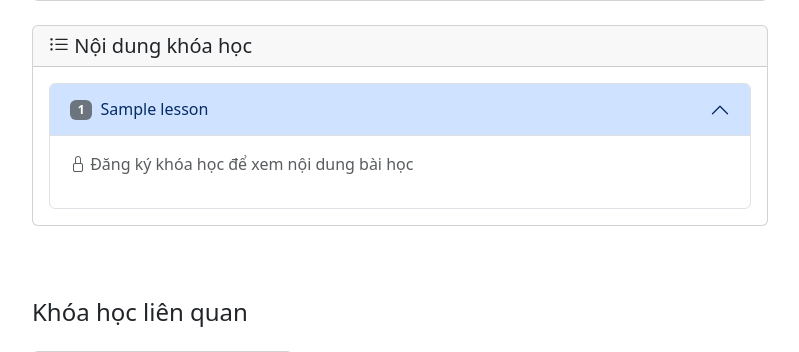
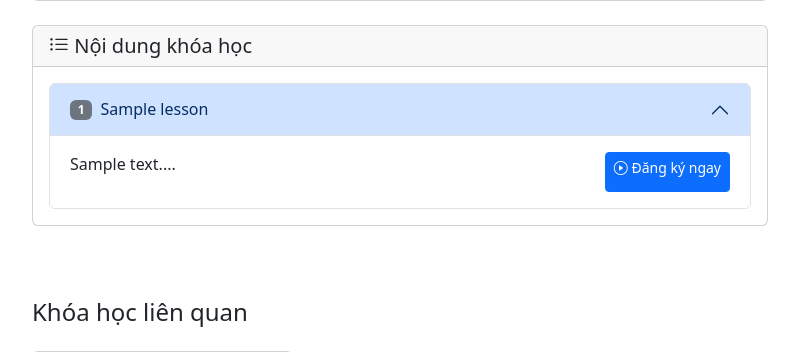
Before and after one commit to LoudlyDawn2108/CNWeb_BTTH02, a PHP site: template views/courses/detail.php in a window 1280 px wide. Shown: the part 746-1098 px from the top of the page, without its empty margins (50-849 px from the left). Run offline with PHP 8.4, Linux system fonts and the light colour scheme; the template is opened without the code that fills it: most values are stand-ins (such as "Sample title", 1, 10 or a date in 2020); grey boxes marked "Sample" are stand-in pictures.

Commit message:
#1 Refactor CourseController and view models: enhance type safety by updating method signatures and improve detail view layout for better user experience

```diff
--- a/controllers/CourseController.php
+++ b/controllers/CourseController.php
@@ -102,7 +102,7 @@ class CourseController extends Controller {
     /**
      * Display course details
      */
-    public function detail($id) {
+    public function detail($id): void {
         $c = new CourseTable();
         $cat = new CategoryTable();
         $u = new UserTable();
@@ -112,7 +112,7 @@ class CourseController extends Controller {
         /** @var CourseView $course */
         $course = Course::query()
                         ->select(
-                            ["$c.*", "$cat->NAME as category_name", "$u->FULLNAME as instructor_name", "$u->EMAIL as instructor_email",
+                            ["$c.*", "$cat->NAME as category_name", "$u->FULLNAME as instructor_name",
                                 "(SELECT COUNT(*) FROM $e WHERE $e->COURSE_ID = $c->ID) as enrollment_count",
                                 "(SELECT COUNT(*) FROM $l WHERE $l->COURSE_ID = $c->ID) as lesson_count"])
                         ->table($c)
@@ -209,7 +209,6 @@ class CourseController extends Controller {
         }
 
         $categories = Category::all();
-        $categories = array_map(fn($c) => $c->toArray(), $categories);
 
         $viewModel = new CourseSearchViewModel(
             title:      'Tìm kiếm: ' . htmlspecialchars($keyword) . ' - Online Course',
--- a/views/courses/detail.php
+++ b/views/courses/detail.php
@@ -65,16 +65,22 @@ use ViewModels\CourseDetailViewModel;
                                         </button>
                                     </h2>
                                     <div id="lesson<?= $lesson->id ?>" class="accordion-collapse collapse <?= $index === 0 ? 'show' : '' ?>">
-                                        <div class="accordion-body">
+                                        <div class="accordion-body d-flex justify-content-between align-content-center">
                                             <?php if ($viewModel->isEnrolled): ?>
                                                 <p><?= nl2br(htmlspecialchars(substr($lesson->content ?? '', 0, 200))) ?>...</p>
                                                 <a href="/student/lesson/<?= $lesson->id ?>" class="btn btn-sm btn-primary">
                                                     <i class="bi bi-play-circle"></i> Học ngay
                                                 </a>
+                                            <?php elseif ($viewModel->currentUser): ?>
+                                                <p><?= nl2br(htmlspecialchars(substr($lesson->content ?? '', 0, 200))) ?>...</p>
+                                                <a href="/enrollment/enroll<?= $lesson->id ?>" class="btn btn-sm btn-primary">
+                                                    <i class="bi bi-play-circle"></i> Đăng ký ngay
+                                                </a>
                                             <?php else: ?>
-                                                <p class="text-muted">
-                                                    <i class="bi bi-lock"></i> Đăng ký khóa học để xem nội dung bài học
-                                                </p>
+                                                <p><?= nl2br(htmlspecialchars(substr($lesson->content ?? '', 0, 200))) ?>...</p>
+                                                <a href="/auth/login" class="btn btn-sm btn-primary">
+                                                    <i class="bi bi-play-circle"></i> Đăng ký ngay
+                                                </a>
                                             <?php endif; ?>
                                         </div>
                                     </div>
```
Also changed, not shown: viewmodels/CourseViewModels.php (+8 -3 lines).
